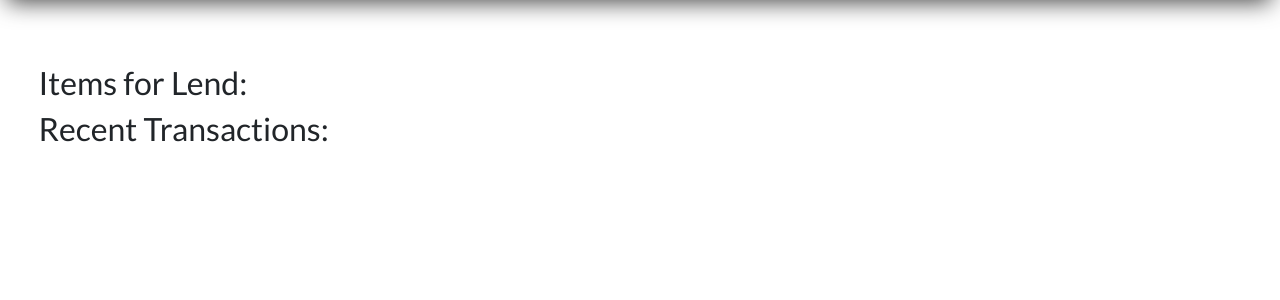
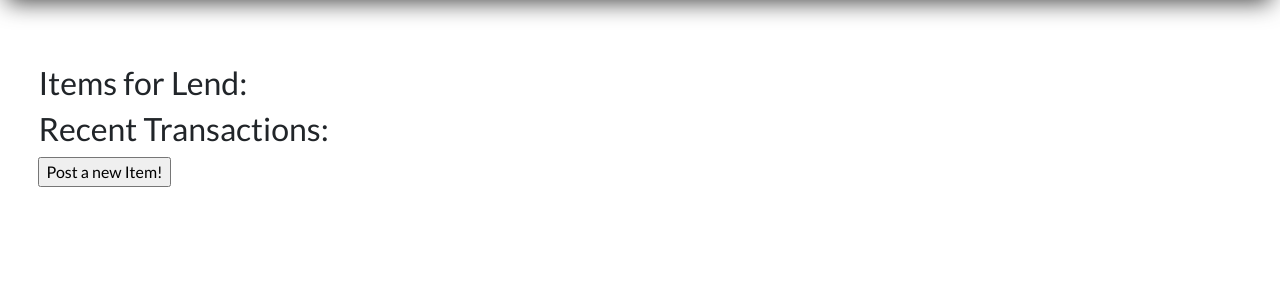
Before and after one commit to Senior-Design-Lend/lend, a Django app: page /profile/ in a window 1280 px wide. Shown: the part 80-380 px from the top of the page. Run offline with Django 3.2, Linux system fonts and the light colour scheme; the visitor is signed in with stand-in values (Sample User, id 1); some libraries are stand-ins or nearby versions; some web fonts are replaced.

Commit message:
added a button

```diff
--- a/templates/profile/index.html
+++ b/templates/profile/index.html
@@ -5,6 +5,9 @@
 <div class='jumbotron'>
   <h2>Items for Lend:</h2>
   <h2>Recent Transactions:</h2>
+  <form action="/">
+    <input type="submit" value="Post a new Item!" />
+  </form>
 </div>
 {% else %}
 <div class='jumbotron'>
```
